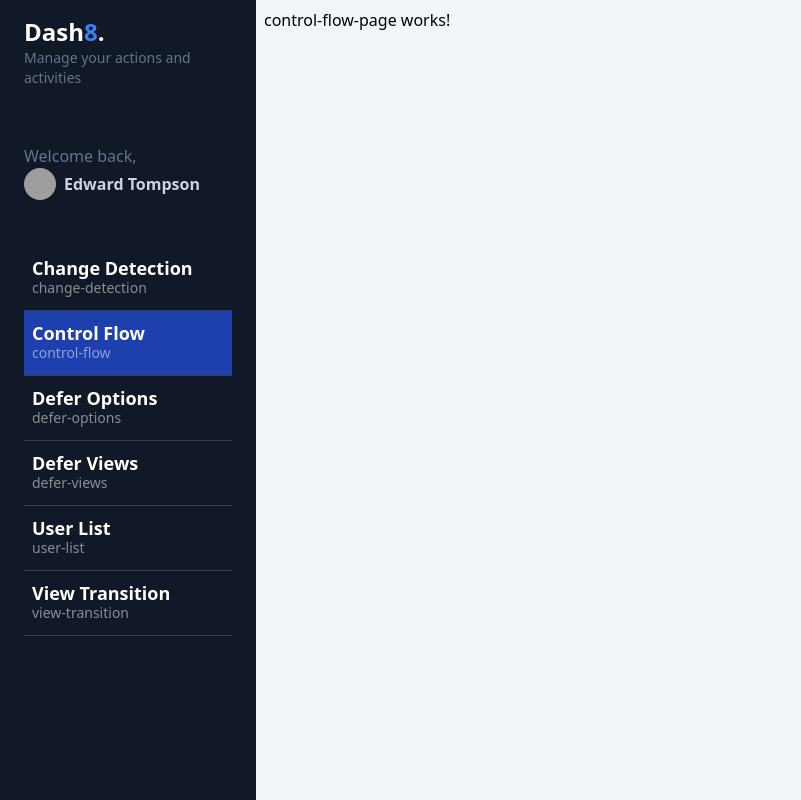
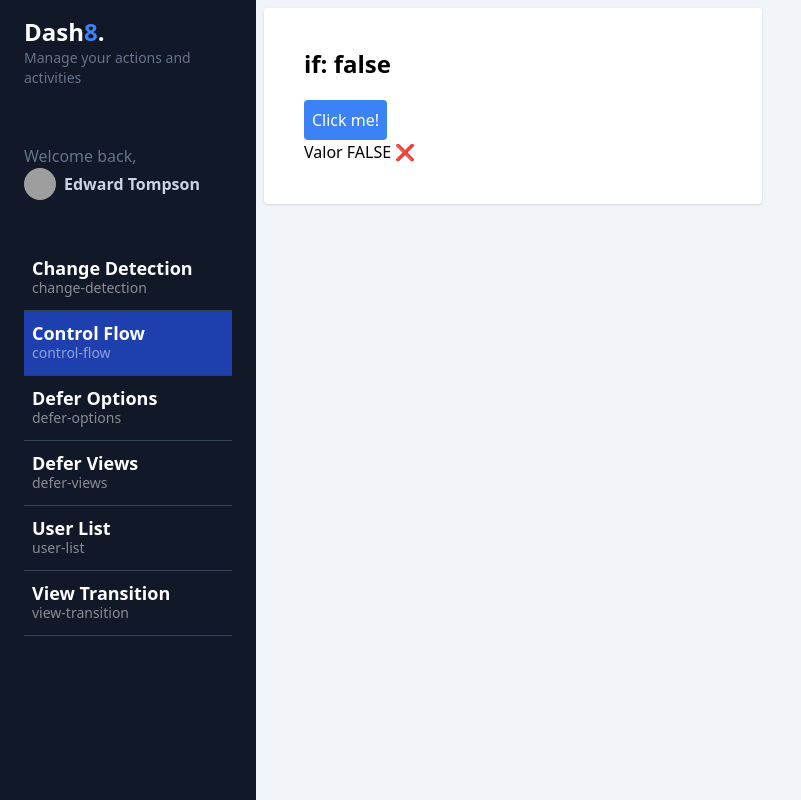
Before and after one commit to abelborit/angular-v17-dashboard-app, an Angular app: page /dashboard/control-flow in a window 1280 px wide. Shown: the whole page, without its empty margins (0-801 px from the left). Built offline with nearby package versions, Linux system fonts and the light colour scheme; grey boxes are pictures that could not be loaded.

Commit message:
[FEAT] new sintaxis Control Flow: @if and @else

```diff
--- a/src/app/dashboard/pages/control-flow-page/control-flow-page.component.html
+++ b/src/app/dashboard/pages/control-flow-page/control-flow-page.component.html
@@ -1 +1,18 @@
-<p>control-flow-page works!</p>
+<section class="grid grid-cols-1 md:grid-cols-2 gap-3">
+  <div class="bg-white rounded shadow p-10">
+    <h2 class="text-2xl font-bold mb-5">if: {{ showContent() }}</h2>
+
+    <button
+      class="p-2 bg-blue-500 rounded text-white"
+      (click)="toggleShowContent()"
+    >
+      Click me!
+    </button>
+
+    @if(showContent()){
+    <p>Valor TRUE ✅</p>
+    } @else {
+    <p>Valor FALSE ❌</p>
+    }
+  </div>
+</section>
--- a/src/app/dashboard/pages/control-flow-page/control-flow-page.component.ts
+++ b/src/app/dashboard/pages/control-flow-page/control-flow-page.component.ts
@@ -1,4 +1,4 @@
-import { Component } from '@angular/core';
+import { Component, signal } from '@angular/core';
 
 @Component({
   selector: 'app-control-flow-page',
@@ -7,4 +7,10 @@
   templateUrl: './control-flow-page.component.html',
   styleUrl: './control-flow-page.component.css',
 })
-export default class ControlFlowPageComponent {}
+export default class ControlFlowPageComponent {
+  public showContent = signal<boolean>(false);
+
+  public toggleShowContent() {
+    this.showContent.update((currentValue) => !currentValue);
+  }
+}
```
